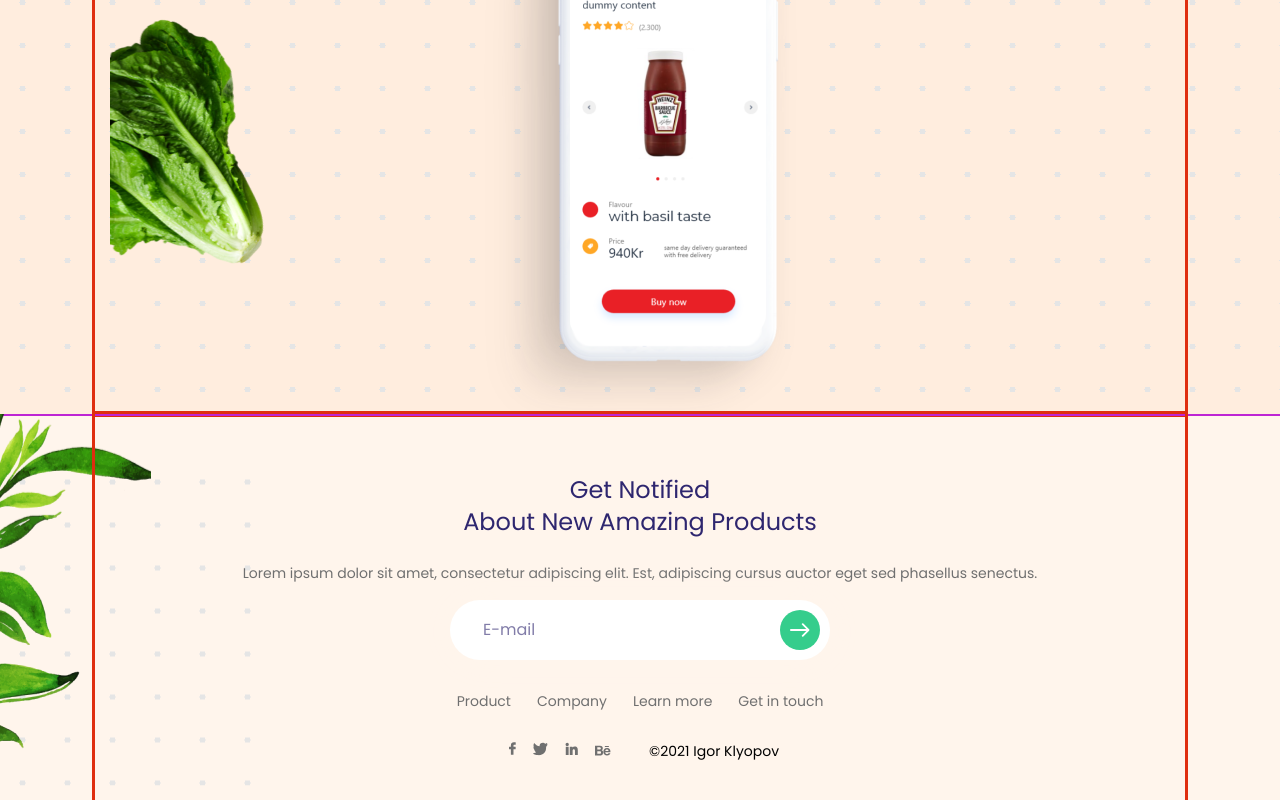
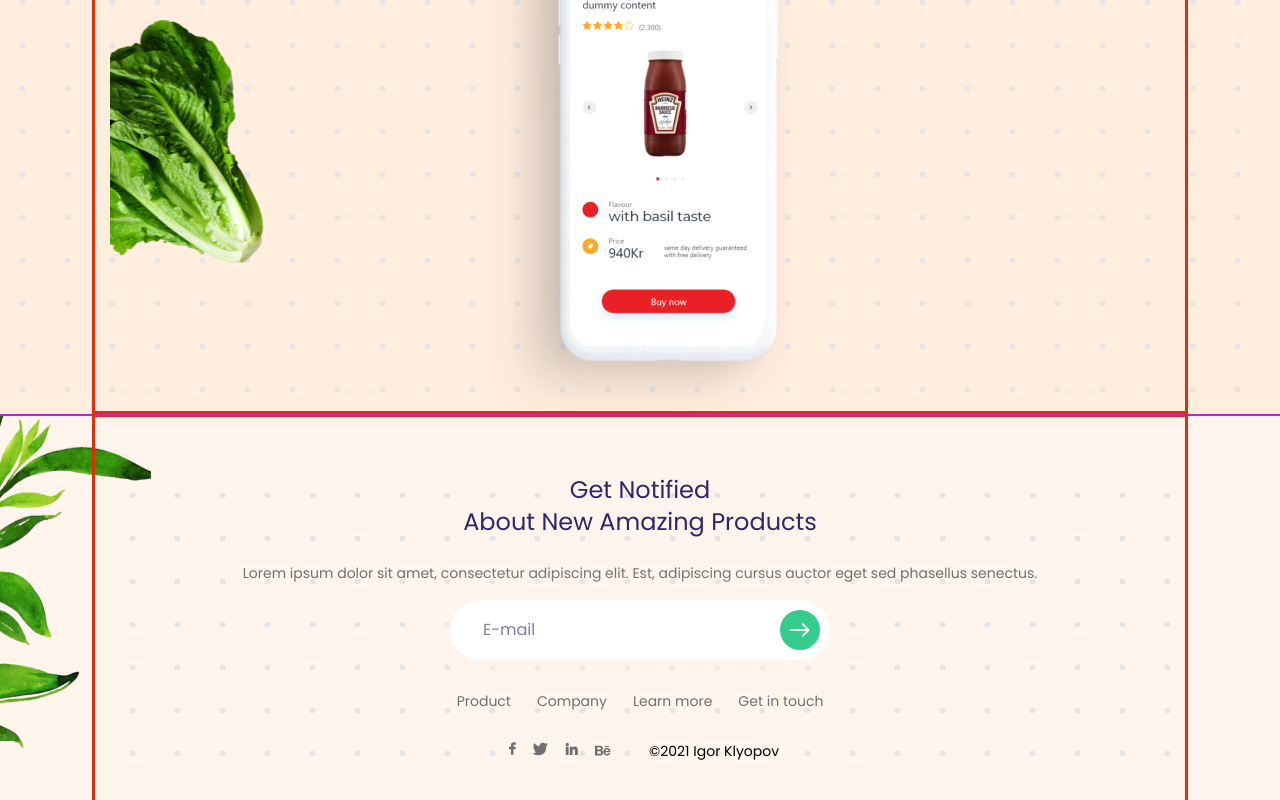
Before and after one commit to Igor-Klyopov/expice-restaurant, a plain HTML site: page index.html in a window 1280 px wide. Shown: the part 6930-7730 px from the top of the page. Drawn offline with Linux system fonts and the light colour scheme.

Commit message:
change some footer styles, adds polka dot pattern

```diff
--- a/index.html
+++ b/index.html
@@ -332,6 +332,7 @@
     </main>
     <footer class="footer">
       <div class="container">
+        <div class="footer-wrap">
           <div class="footer-appeal">
             <p class="title">
               Get notified <br />
@@ -344,7 +345,12 @@
           </div>
           <form class="footer-form">
             <label class="footer-form-field">
-            <input class="footer-input-mail" type="text" placeholder="E-mail" />
+              <input
+                class="footer-input-mail"
+                type="text"
+                placeholder="E-mail"
+              />
+            </label>
             <button
               class="button basic-button send-button"
               type="submit"
@@ -354,7 +360,6 @@
                 <use href="./images/icon-sprite.svg#icon-arrow-right"></use>
               </svg>
             </button>
-          </label>
           </form>
           <ul class="list about-list">
             <li class="about-item">
@@ -428,7 +433,7 @@
             <p class="footer-copyright">&#169;2021 Igor Klyopov</p>
           </div>
         </div>
-      <div class="gradient-polka-dot-pattern"></div>
+      </div>
     </footer>
   </body>
 </html>
--- a/sass/layout/_footer.scss
+++ b/sass/layout/_footer.scss
@@ -1,5 +1,5 @@
 .footer {
-  position: relative;
+  // position: relative;
   background-image: url(../../images/footer/greens-mobile.png);
   background-repeat: no-repeat;
   background-position: 0 -40%;
@@ -10,20 +10,43 @@
   padding-bottom: 36px;
 }
 
+.footer-wrap {
+  // background-image: linear-gradient(
+  //     to right,
+  //     var(--primary-bg-color) 10%,
+  //     transparent 10%,
+  //     transparent 90%,
+  //     var(--primary-bg-color) 90%,
+  //     var(--primary-bg-color) 100%
+  //   ),
+  //   radial-gradient(var(--bg-gradient-pattern-color) 3px, transparent 3px);
+  // background-size: 100% 100%, 45px 43px;
+
+  background-image: radial-gradient(
+    var(--bg-gradient-pattern-color) 3px,
+    transparent 3px
+  );
+  background-size: 45px 43px;
+  position: relative;
+  z-index: -1;
+}
+
 .footer-appeal {
   padding: 0 50px;
   text-align: center;
 }
 
 .footer-form {
+  position: relative;
+  max-width: 380px;
+  margin-right: auto;
   margin-bottom: 30px;
+  margin-left: auto;
 }
 
 .footer-form-field {
-  position: relative;
   display: block;
-  width: 380px;
-  margin: 0 auto;
+  // margin: 0 auto;
 }
 
 .footer-input-mail {
@@ -114,17 +137,18 @@
   color: var(--basic-dark-text-color);
 }
 
-.gradient-polka-dot-pattern {
-  position: absolute;
-  top: -30%;
-  left: -32%;
-  transform: translate(50%, 50%);
-  z-index: -1;
-  width: 460px;
-  height: 325px;
-  background-image: radial-gradient(
-    var(--bg-gradient-pattern-color) 3px,
-    transparent 3px
-  );
-  background-size: 45px 43px;
-}
+// .gradient-polka-dot-pattern {
+//   position: absolute;
+//   top: -30%;
+//   left: -32%;
+//   transform: translate(50%, 50%);
+//   z-index: -1;
+//   max-width: 100%;
+//   width: 460px;
+//   height: 325px;
+//   background-image: radial-gradient(
+//     var(--bg-gradient-pattern-color) 3px,
+//     transparent 3px
+//   );
+//   background-size: 45px 43px;
+// }
```
Also changed, not shown: css/main.css, css/main.min.css, 2 other files. Lines whose indentation alone changed are shown as unchanged.
